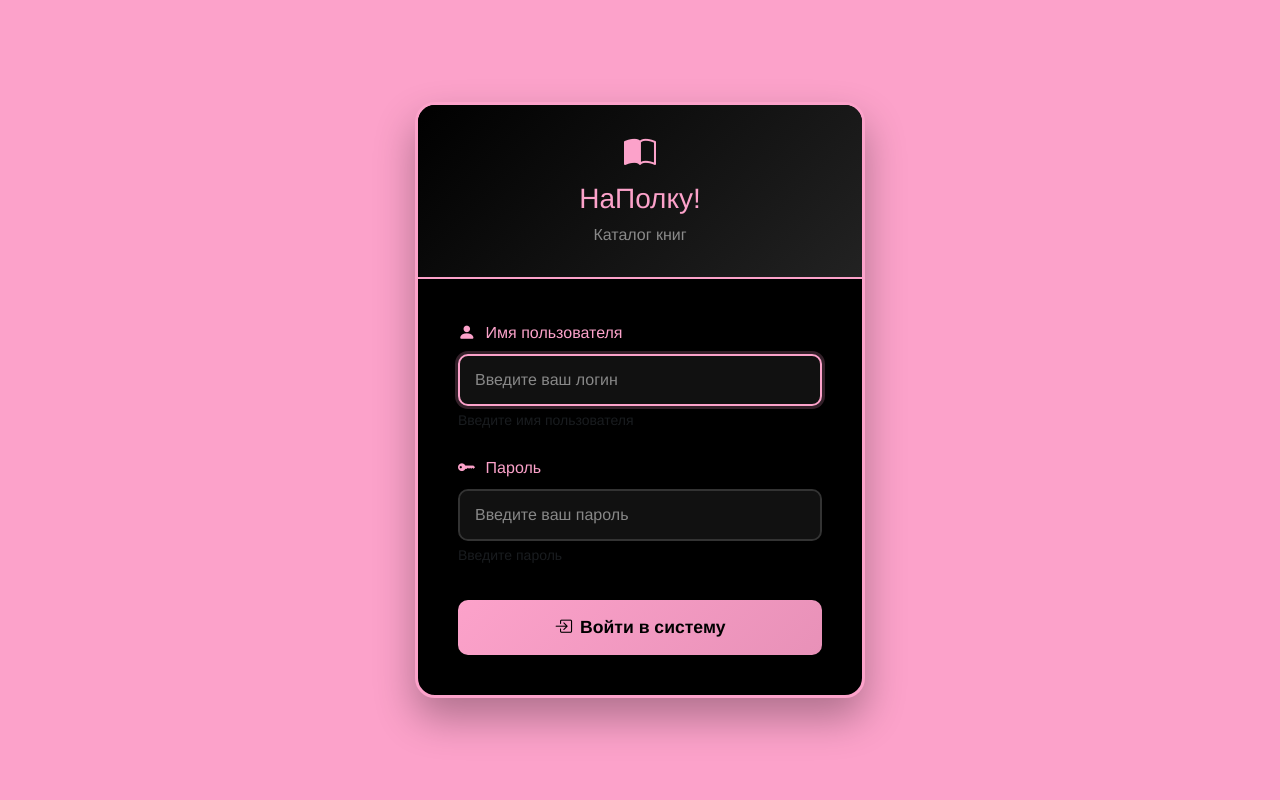
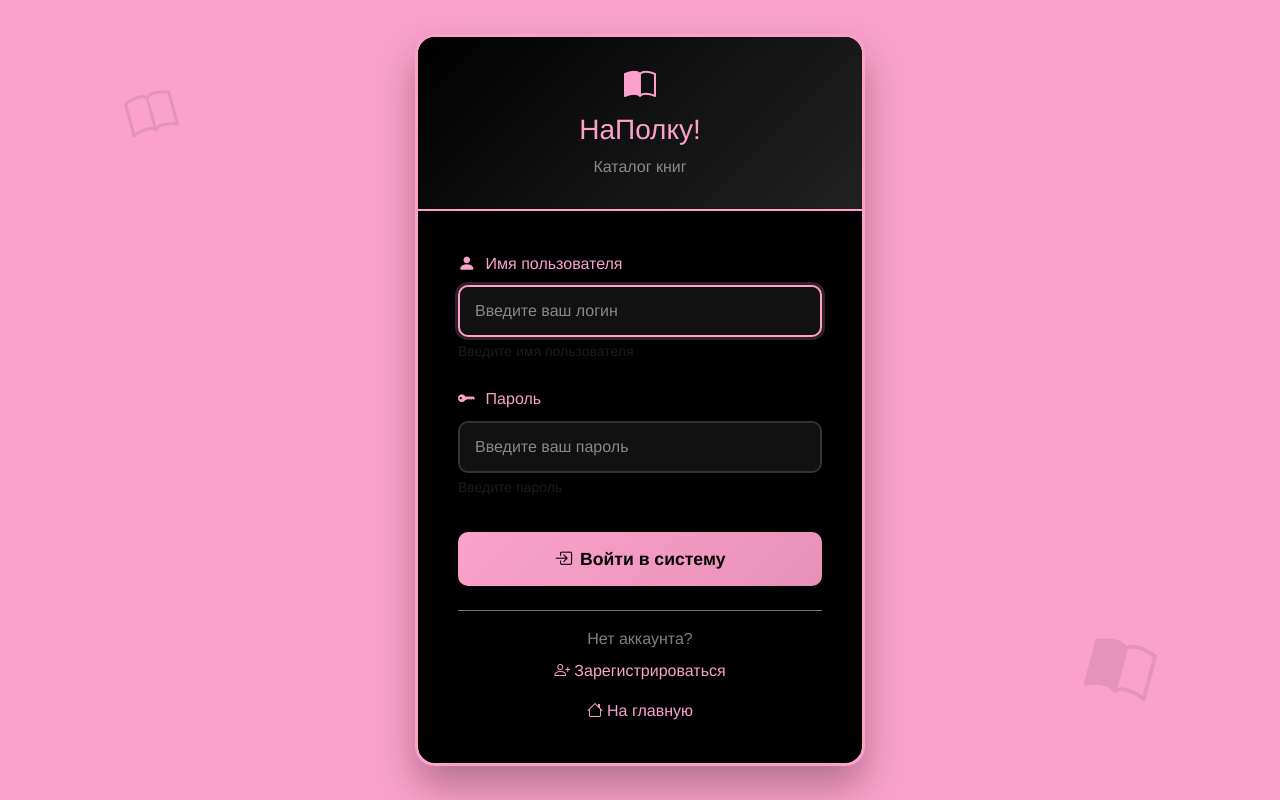
Before and after one commit to TwentyQ/ITMO_HACKATHON_PYTHON, a Django app: template templates/login.html in a window 1280 px wide. Run offline with Django 5.2, Linux system fonts and the light colour scheme; the template is opened without the code that fills it, so the values that code supplies are empty.

Commit message:
feat: добавила декорации и навигационные ссылки на странице входа

```diff
--- a/templates/login.html
+++ b/templates/login.html
@@ -41,7 +41,6 @@
         .login-body {
             padding: 40px;
         }
-
 
         .form-control {
             background-color: #111;
@@ -114,9 +113,52 @@
             border-radius: 10px;
             margin-bottom: 20px;
         }
+
+        .book-decoration {
+            position: absolute;
+            opacity: 0.1;
+            z-index: -1;
+        }
+
+        .book-1 {
+            top: 10%;
+            left: 10%;
+            font-size: 3rem;
+            transform: rotate(-15deg);
+        }
+
+        .book-2 {
+            bottom: 10%;
+            right: 10%;
+            font-size: 4rem;
+            transform: rotate(15deg);
+        }
+
+        /* Для мобильных */
+        @media (max-width: 576px) {
+            .login-card {
+                border: 2px solid #fca2ca;
+            }
+
+            .login-body {
+                padding: 30px 20px;
+            }
+
+            .login-header {
+                padding: 20px;
+            }
+        }
     </style>
 </head>
 <body>
+    <!-- Декоративные книги на фоне -->
+    <div class="book-decoration book-1">
+        <i class="bi bi-book"></i>
+    </div>
+    <div class="book-decoration book-2">
+        <i class="bi bi-book-half"></i>
+    </div>
+
     <!-- Основная карточка входа -->
     <div class="login-card">
         <!-- Заголовок -->
@@ -180,6 +222,18 @@
                 <button type="submit" class="btn-login">
                     <i class="bi bi-box-arrow-in-right me-2"></i>Войти в систему
                 </button>
+
+                <!-- Дополнительные ссылки -->
+                <div class="text-center mt-4 pt-3 border-top border-secondary">
+                    <p class="text-white-50 mb-2">Нет аккаунта?</p>
+                    <a href="/register/" class="login-link d-inline-block mb-3">
+                        <i class="bi bi-person-plus me-1"></i>Зарегистрироваться
+                    </a>
+                    <br>
+                    <a href="/" class="login-link d-inline-block">
+                        <i class="bi bi-house me-1"></i>На главную
+                    </a>
+                </div>
             </form>
         </div>
     </div>
```
